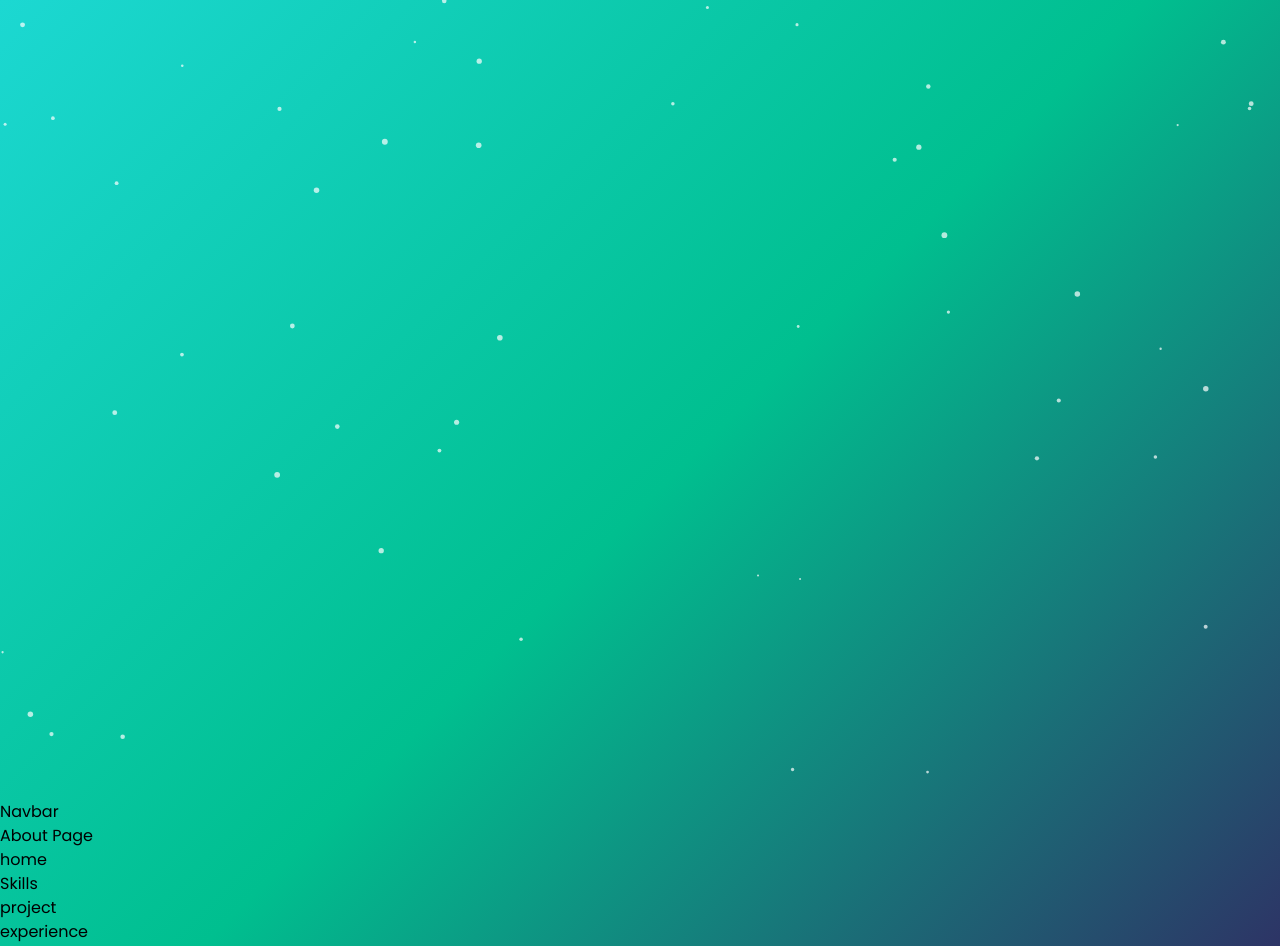
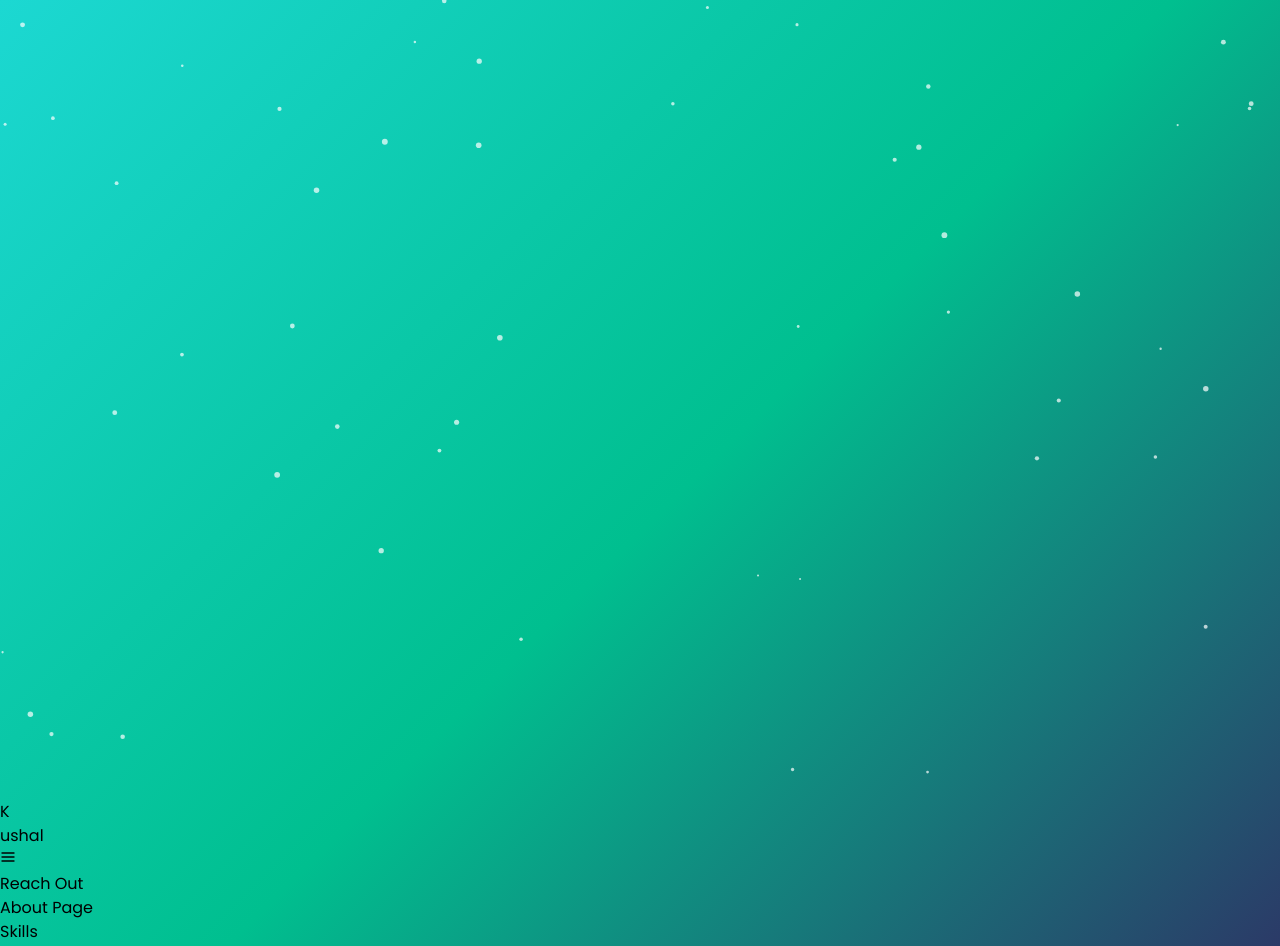
Before and after one commit to kushalupadhyay07/My-Portfolio-Website, a React (Vite) app: page / in a window 1280 px wide. Shown: the top 946 px of the page. Built offline with nearby package versions, Linux system fonts and the light colour scheme.

Commit message:
feat: add initial navbar and overlay menu structure (in progress)

```diff
--- a/src/components/Navbar.jsx
+++ b/src/components/Navbar.jsx
@@ -1,9 +1,34 @@
-import React from 'react'
+import React, { useState } from 'react'
+// import mylogo from "../assets/Portfolio website/kushallogo.png"
+import { FiMenu } from "react-icons/fi";
+
 
 export default function Navbar() {
+  let [menu,setmenu]=useState(false);
+  let [visble,setvisible]=useState(true)
   return (
-    <div>
-      Navbar
+    <div className={`fixed top-0 left-0 w-full flex items-center justify-between px-6 py-4 z-55 transition-transform duration-300 ${visble?"translate-y-0":"-translate-y-full"} border-2 box-border`}>
+       <div className='flex items-center'>
+         <h1 className='font-bold text-3xl text-red-600'>K</h1>
+         <div className='font-bold text-white sm:block hidden text-xl '>
+          ushal
+         </div>
+
+       </div>
+       <div className='block lg:absolute lg:left-1/2 lg:transform lg:-translate-x-1/2'>
+         <button className='text-3xl text-white focus:outline-none cursor-pointer ' onClick={()=>setmenu(true)}>
+          <FiMenu />
+
+         </button>
+
+       </div>
+
+       <div className='hidden lg:block'>
+        <a href="#contact" className=' bg-gradient-to-r from-pink-500 to to-blue-500  px-5 py-2 rounded-full shadow-2xl hover:opacity-90 transition-opacity duration-300'>
+
+          Reach Out
+        </a>
+       </div>
     </div>
   )
 }
--- a/src/sections/Home.jsx
+++ b/src/sections/Home.jsx
@@ -3,7 +3,7 @@ import React from 'react'
 export default function Home() {
   return (
     <div className='w-full h-screen'>
-      home
+
     </div>
   )
 }
```
Also changed, not shown: src/assets/Portfolio website/Kushallogo.png (added), src/assets/Portfolio website/kushalogo2.png (added).
